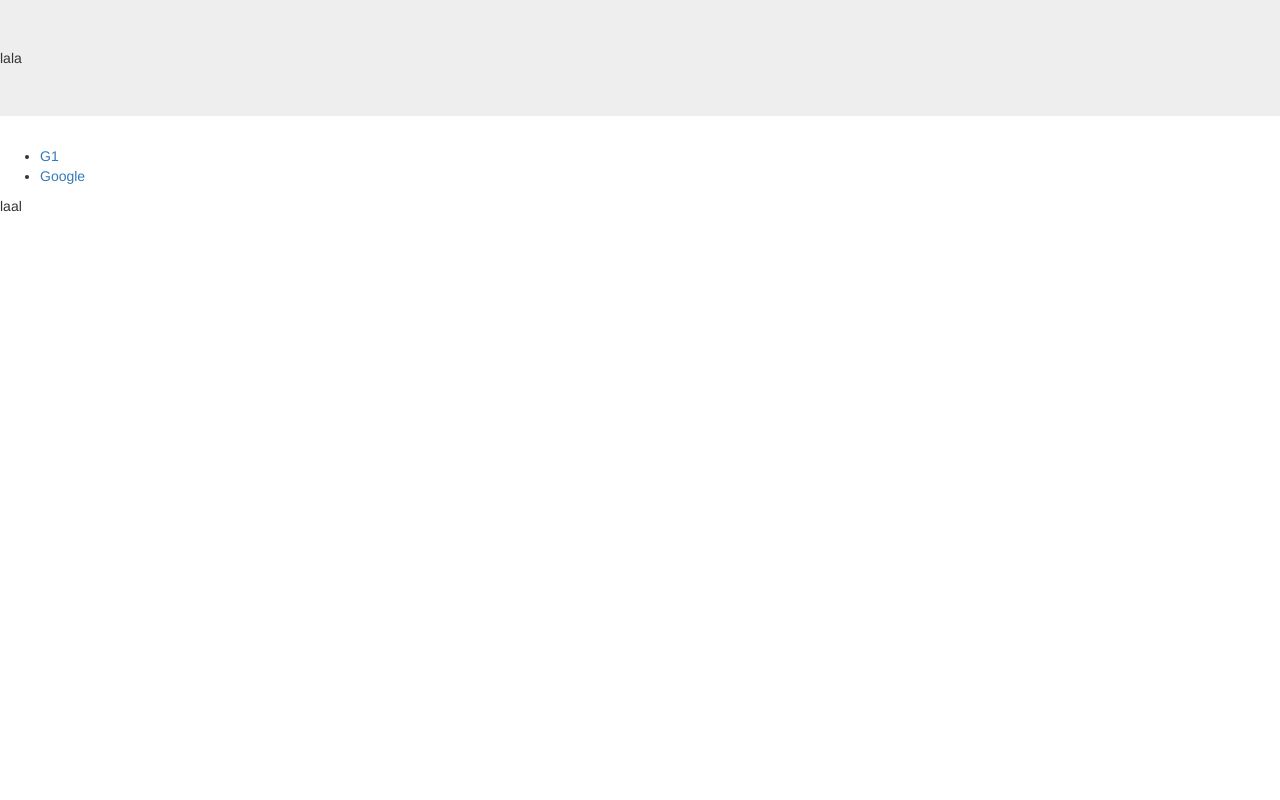
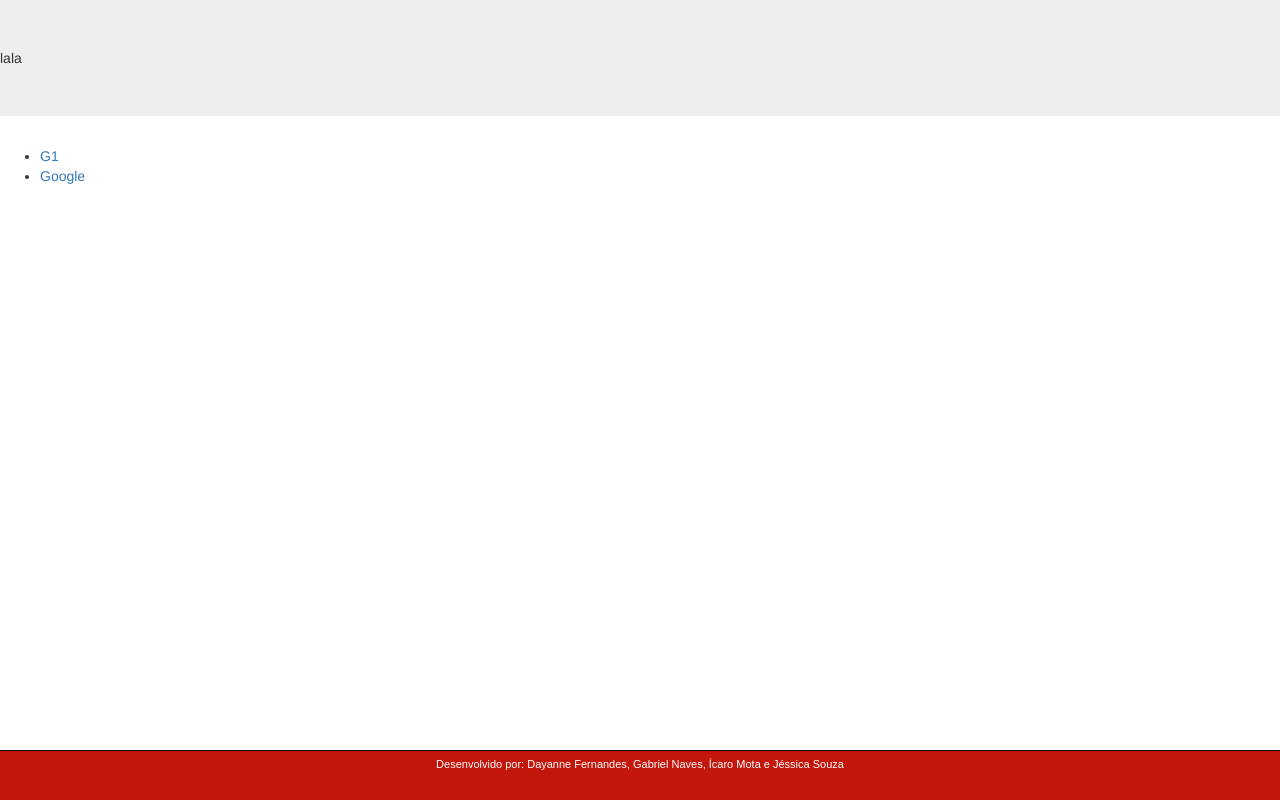
Before and after one commit to Dayof/peterpan, a Flask app: page / in a window 1280 px wide. Run offline with Flask 2, Linux system fonts and the light colour scheme; some libraries are stand-ins or nearby versions.

Commit message:
create footer

```diff
--- a/peterpan/templates/home.html
+++ b/peterpan/templates/home.html
@@ -9,19 +9,29 @@
     <link rel="stylesheet" href="{{ url_for('static', filename='components/bootstrap-css-only/css/bootstrap.min.css') }}">
     <!-- scripts -->
   </head>
-  <body>
+  <body >
     <div class="page">
       <div class="header">
         <div class="jumbotron">
           lala
         </div>
       </div>
-      <div class="content">
+      <div class="content" >
         {% block body %}{% endblock %}
       </div>
 
-      <div class="footer">
-        laal
+      <div class="footer" >
+       <footer>
+          <div class="navbar navbar-inverse navbar-fixed-bottom" role="navigation" style="background-color:#c4170c !important; font-family: arial; font-size: 11px; color: white; text-align: center; padding-top: 0.5%; width: 100%" >
+            <div class="container" style="width: 100%">
+              <div class="navbar-header" style="width: 100%">
+              Desenvolvido por: Dayanne Fernandes, Gabriel Naves, Ícaro Mota e Jéssica Souza
+                <!-- content -->
+              </div>
+            </div>
+          </div>
+        </footer>
+
       </div>
     </div>
   </body>
```
